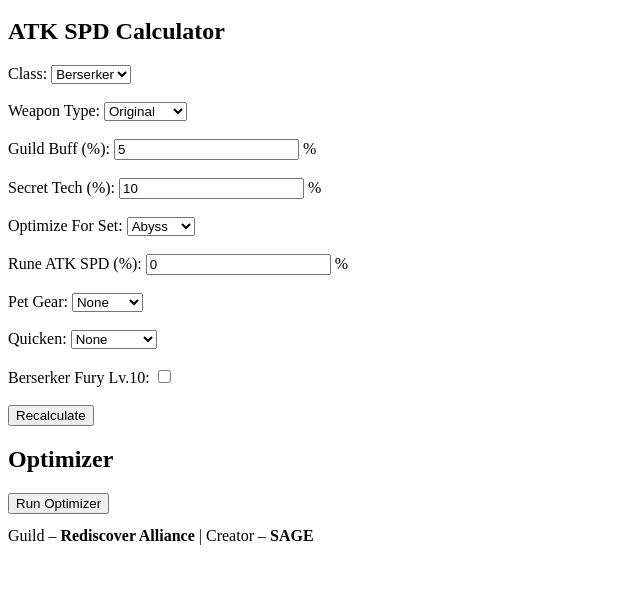
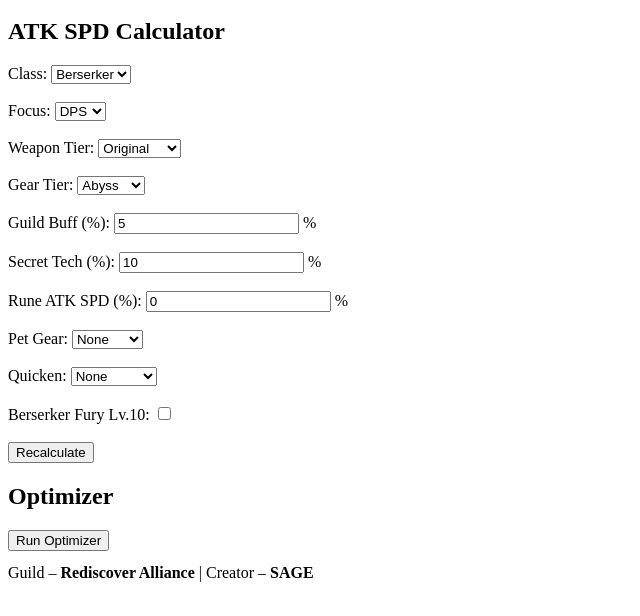
Before and after one commit to brandtbuchwald-rgb/Optimizer-test, a plain HTML site: page index.html in a window 1280 px wide. Shown: the part 48-664 px from the top of the page, without its empty margins (0-640 px from the left). Drawn offline with Linux system fonts and the light colour scheme.

Commit message:
Update index.html

```diff
--- a/index.html
+++ b/index.html
@@ -17,13 +17,29 @@
       </select>
       <br><br>
 
-      <label>Weapon Type:</label>
+      <label>Focus:</label>
+      <select id="focus">
+        <option value="DPS">DPS</option>
+        <option value="Tank">Tank</option>
+      </select>
+      <br><br>
+
+      <label>Weapon Tier:</label>
       <select id="weap">
         <option value="Original">Original</option>
         <option value="Primal">Primal</option>
         <option value="Chaos">Chaos</option>
         <option value="Abyss">Abyss</option>
         <option value="PVP/Boss">PVP/Boss</option>
+      </select>
+      <br><br>
+
+      <label>Gear Tier:</label>
+      <select id="gearTier">
+        <option value="Primal">Primal</option>
+        <option value="Original">Original</option>
+        <option value="Chaos">Chaos</option>
+        <option value="Abyss" selected>Abyss</option>
       </select>
       <br><br>
 
@@ -34,14 +50,7 @@
       <label>Secret Tech (%):</label>
       <input id="secret" type="number" value="10" step="0.1"> %
       <br><br>
-<label>Optimize For Set:</label>
-<select id="optSet">
-  <option value="Primal">Primal</option>
-  <option value="Original">Original</option>
-  <option value="Chaos">Chaos</option>
-  <option value="Abyss" selected>Abyss</option>
-</select>
-<br><br>
+
       <label>Rune ATK SPD (%):</label>
       <input id="rune" type="number" value="0" step="0.1"> %
       <br><br>
```
